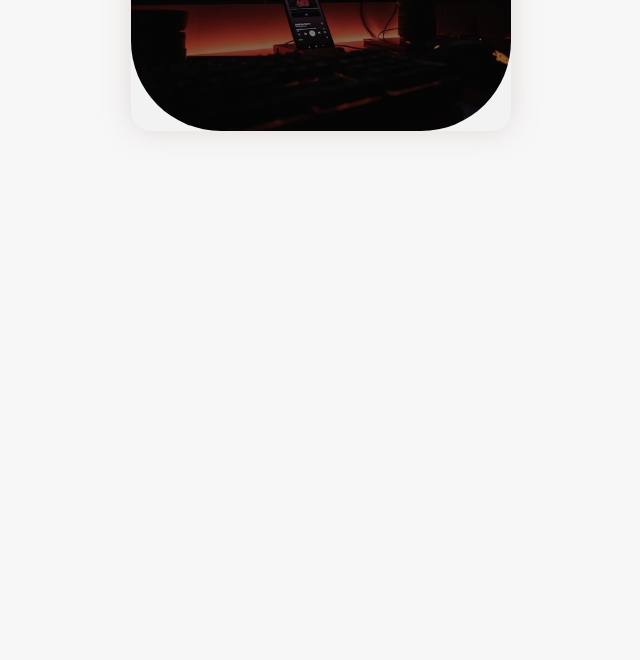
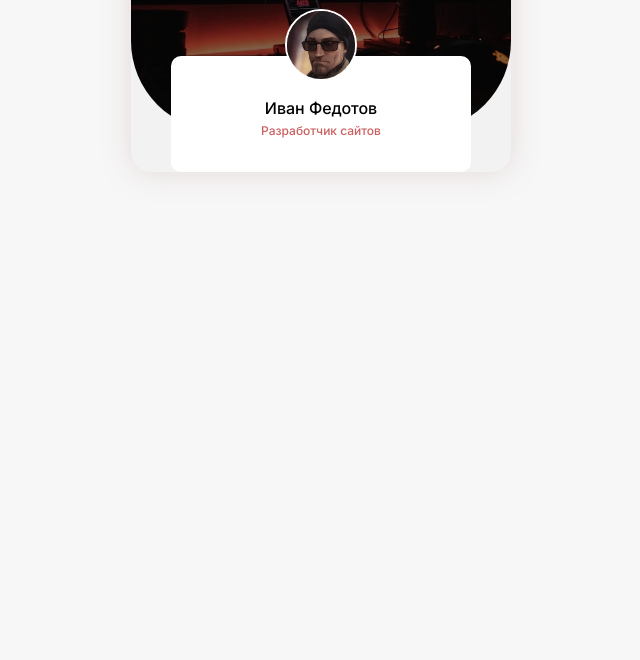
Before and after one commit to IvanFedotov333/taplink, a plain HTML site: page index.html in a window 1280 px wide. Shown: the part 140-800 px from the top of the page, without its empty margins (319-959 px from the left). Drawn offline with Linux system fonts and the light colour scheme; a web font is replaced by a local one.

Commit message:
add: user bio

```diff
--- a/css/style.css
+++ b/css/style.css
@@ -7,11 +7,16 @@ body {
   font-family: "Alice", serif;
 }
 .page-wrapper {
+  overflow: hidden;
   max-width: 380px;
   margin: auto;
   box-shadow: 0 0 30px 0 rgba(176, 127, 127, 0.25);
   background: #f2f2f2;
   border-radius: 20px;
+}
+.container {
+  max-width: 300px;
+  margin: auto;
 }
 .header {
   color: #fff;
@@ -29,6 +34,39 @@ body {
 }
 .hello-text {
   font-size: 16px;
-  font-weight: 400;
+  font-weight: 300;
   line-height: auto;
 }
+.user {
+  margin-top: -75px;
+  border-radius: 10px;
+  background-color: #ffffff;
+  box-shadow:
+    0px,
+    4px,
+    30px rgba(0, 0, 0, 0.05);
+  text-align: center;
+  padding-bottom: 22px;
+  font-family: "Inter", sans-serif;
+  font-optical-sizing: auto;
+  font-weight: 600;
+  font-style: normal;
+}
+.user-img {
+  margin-top: -47px;
+  border-radius: 50%;
+  object-fit: cover;
+  border: solid 2px #ffffff;
+}
+.user-name {
+  font-size: 16px;
+  font-weight: 500;
+  margin-top: 15px;
+  margin-bottom: 6px;
+}
+.user-descr {
+  font-size: 12px;
+  font-weight: 500;
+  color: #cb5f5f;
+  margin-top: 6px;
+}
--- a/index.html
+++ b/index.html
@@ -9,6 +9,12 @@
       href="https://fonts.googleapis.com/css2?family=Alice&display=swap"
       rel="stylesheet"
     />
+    <link rel="preconnect" href="https://fonts.googleapis.com" />
+    <link rel="preconnect" href="https://fonts.gstatic.com" crossorigin />
+    <link
+      href="https://fonts.googleapis.com/css2?family=Inter:ital,opsz,wght@0,14..32,100..900;1,14..32,100..900&display=swap"
+      rel="stylesheet"
+    />
     <link rel="stylesheet" href="css/normalize.css" />
     <link rel="stylesheet" href="css/style.css" />
     <title>Иван Федотов</title>
@@ -18,10 +24,23 @@
       <header class="header">
         <span class="hello">Привет!✌️</span>
         <p class="hello-text">
-          Делаю сайты на заказ: <br />
+          Делаю сайты на заказ:
           дизайн, код, продвижение.
         </p>
       </header>
+      <div class="container">
+        <div class="user">
+          <img
+            width="72"
+            height="72"
+            src="img/user-avatar.png"
+            alt="Иван Федотов"
+            class="user-img"
+          />
+          <h1 class="user-name">Иван Федотов</h1>
+          <p class="user-descr">Разработчик сайтов</p>
+        </div>
+      </div>
     </div>
     <script src="js/main.js"></script>
   </body>
```
Also changed, not shown: img/user-avatar.png (added).
